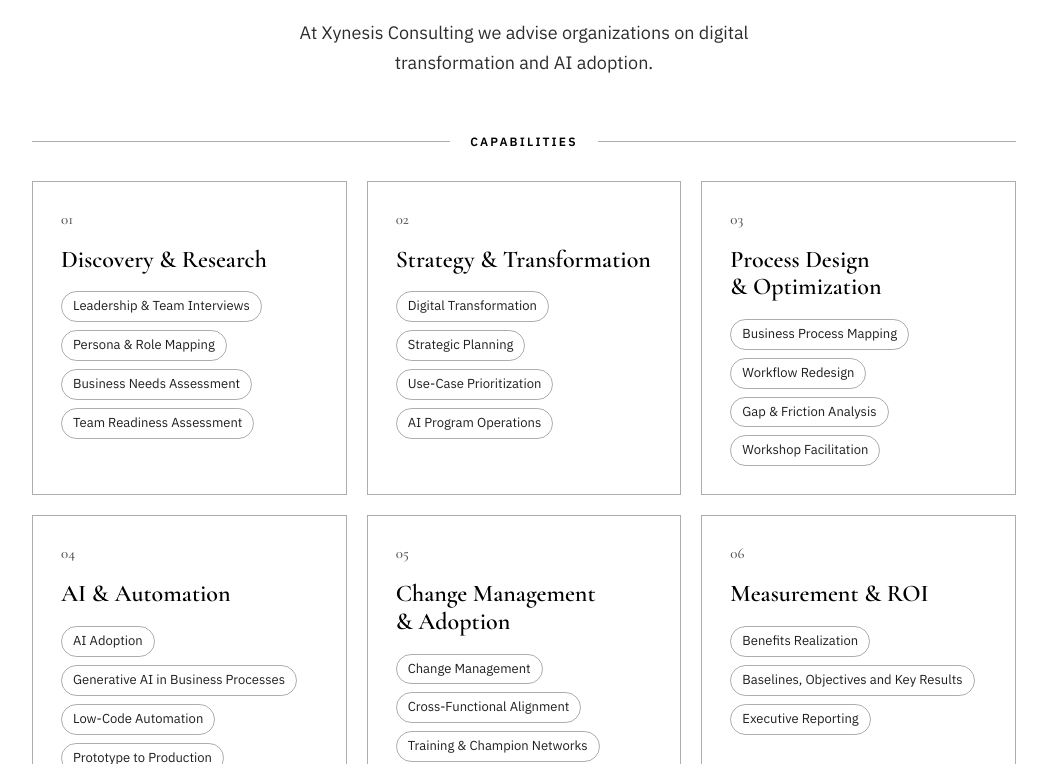
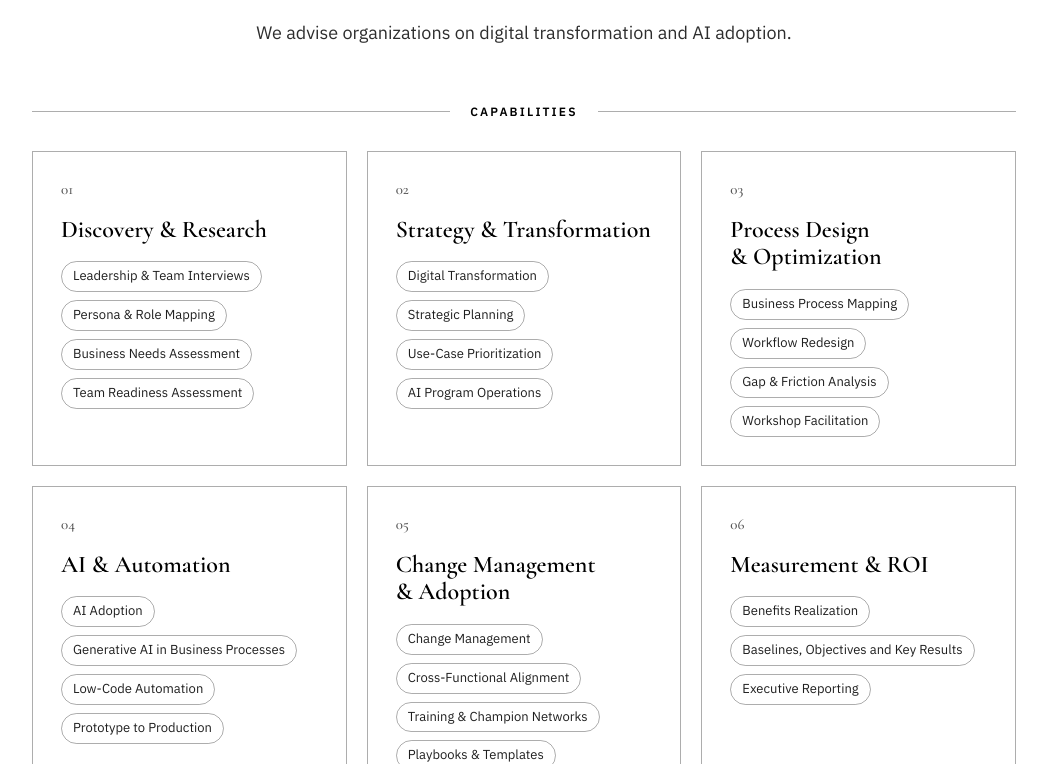
Before and after one commit to mirwhite/xynesis-site, a plain HTML site: page index.html in a window 1280 px wide. Shown: the part 336-1100 px from the top of the page, without its empty margins (116-1163 px from the left). Drawn offline with nearby package versions, Linux system fonts and the light colour scheme.

Commit message:
Simplify intro sentence
Co-Authored-By: Claude Opus 5.5 <noreply@anthropic.com>
Claude-Session: https://claude.ai/code/session_01BuBAxM1NAEm71yviXq7rhy

```diff
--- a/index.html
+++ b/index.html
@@ -70,7 +70,7 @@
 
     <h1 class="serif">Xynesis Consulting</h1>
 
-    <p class="lede">At Xynesis Consulting we advise organizations on digital transformation and AI adoption.</p>
+    <p class="lede">We advise organizations on digital transformation and AI adoption.</p>
 
   </div>
 </header>
```
